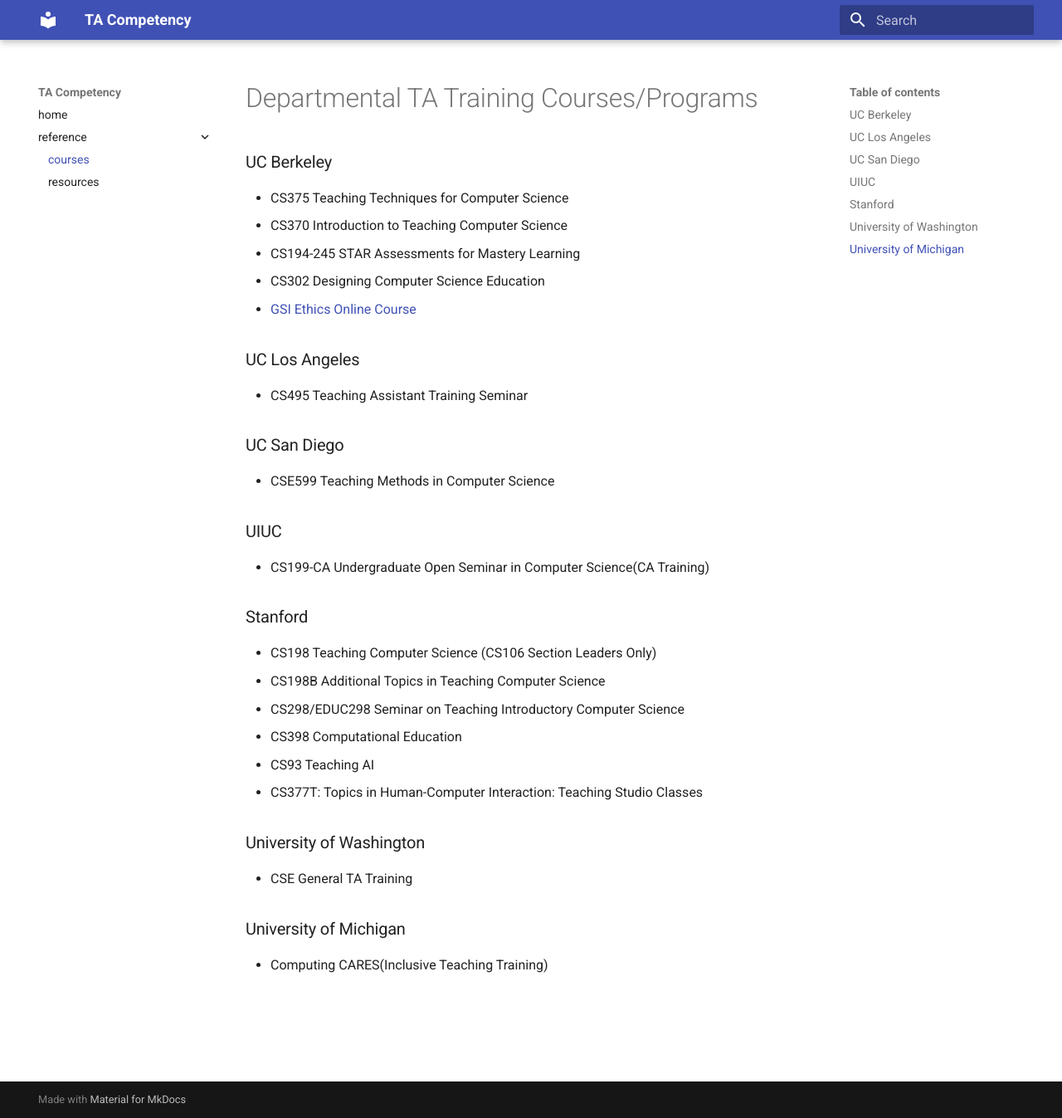
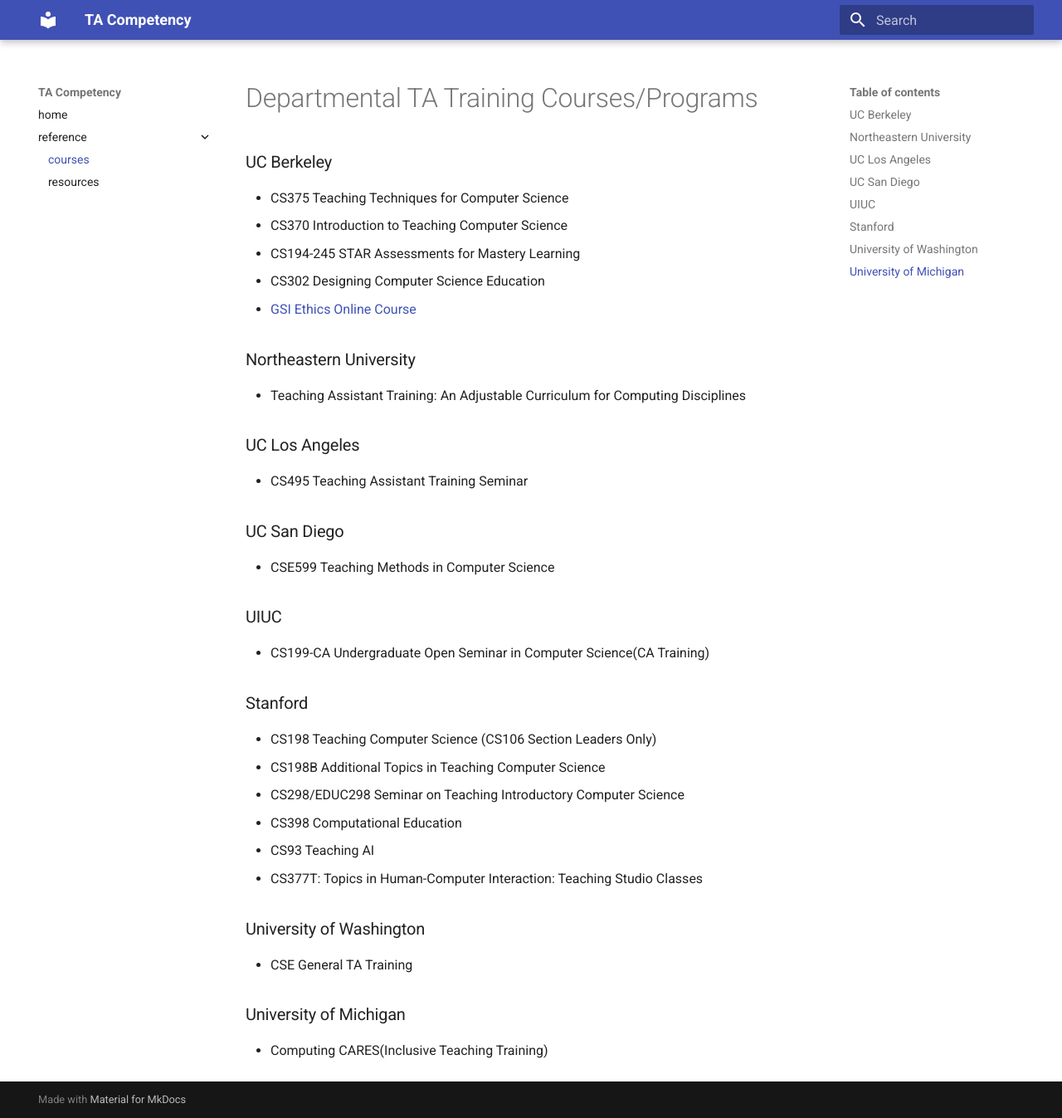
Before and after one commit to THUCSTAC/TAC, an MkDocs documentation site: the page built from docs/reference/courses.md, in a window 1280 px wide and 1347 px high. Shown: the whole window at 83% size. Built offline with MkDocs 1.6.1 and Material for MkDocs 9.7.7, drawn with Linux system fonts in a browser that asks for light colours.

Commit message:
add one course

```diff
--- a/docs/reference/courses.md
+++ b/docs/reference/courses.md
@@ -7,6 +7,10 @@
 - CS194-245 STAR Assessments for Mastery Learning
 - CS302 Designing Computer Science Education
 - [GSI Ethics Online Course](https://gsi.berkeley.edu/faculty-departments/pedagogy-course-support/)
+
+### Northeastern University
+
+- Teaching Assistant Training: An Adjustable Curriculum for Computing Disciplines
 
 ### UC Los Angeles
 
```
